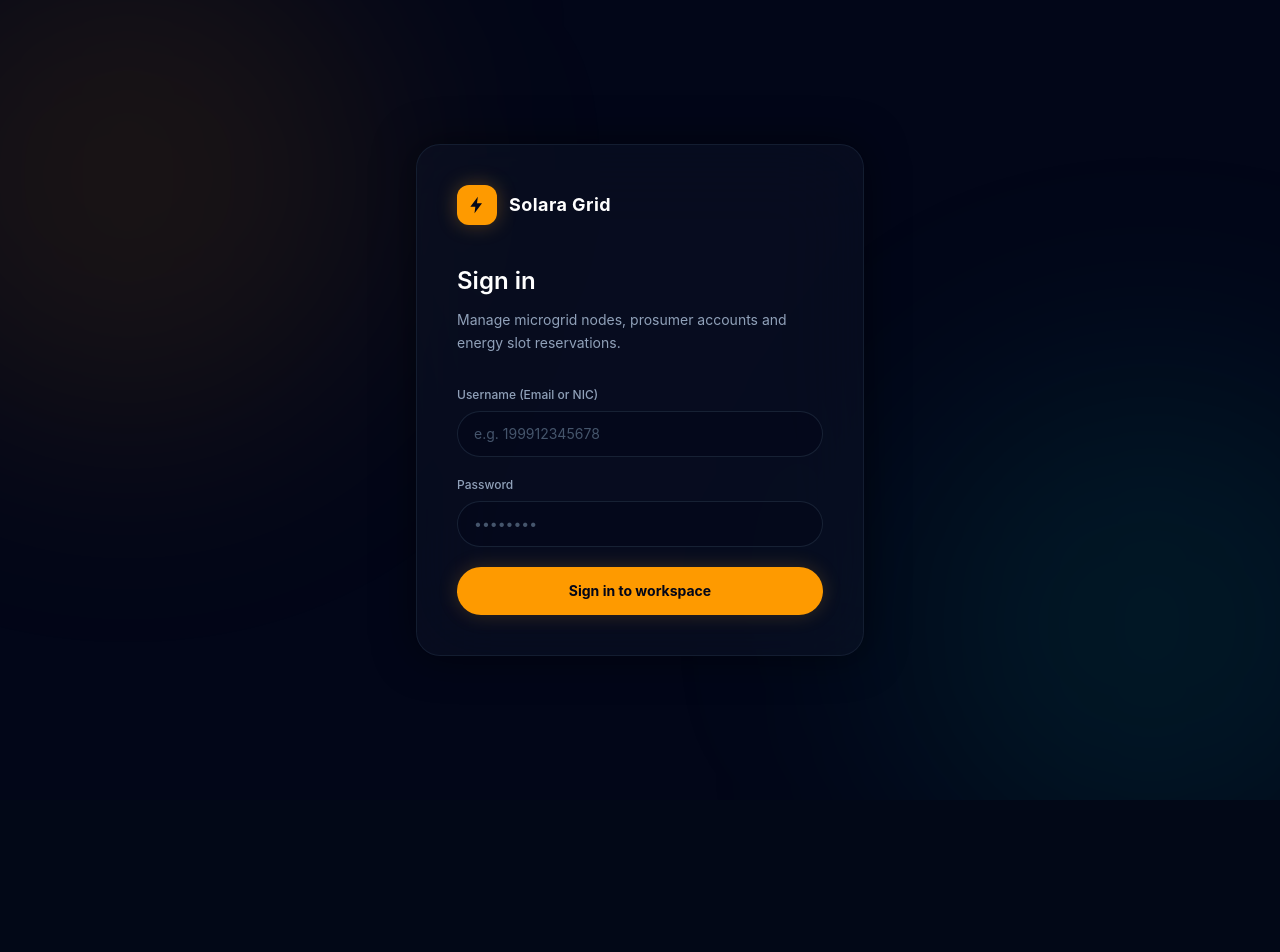
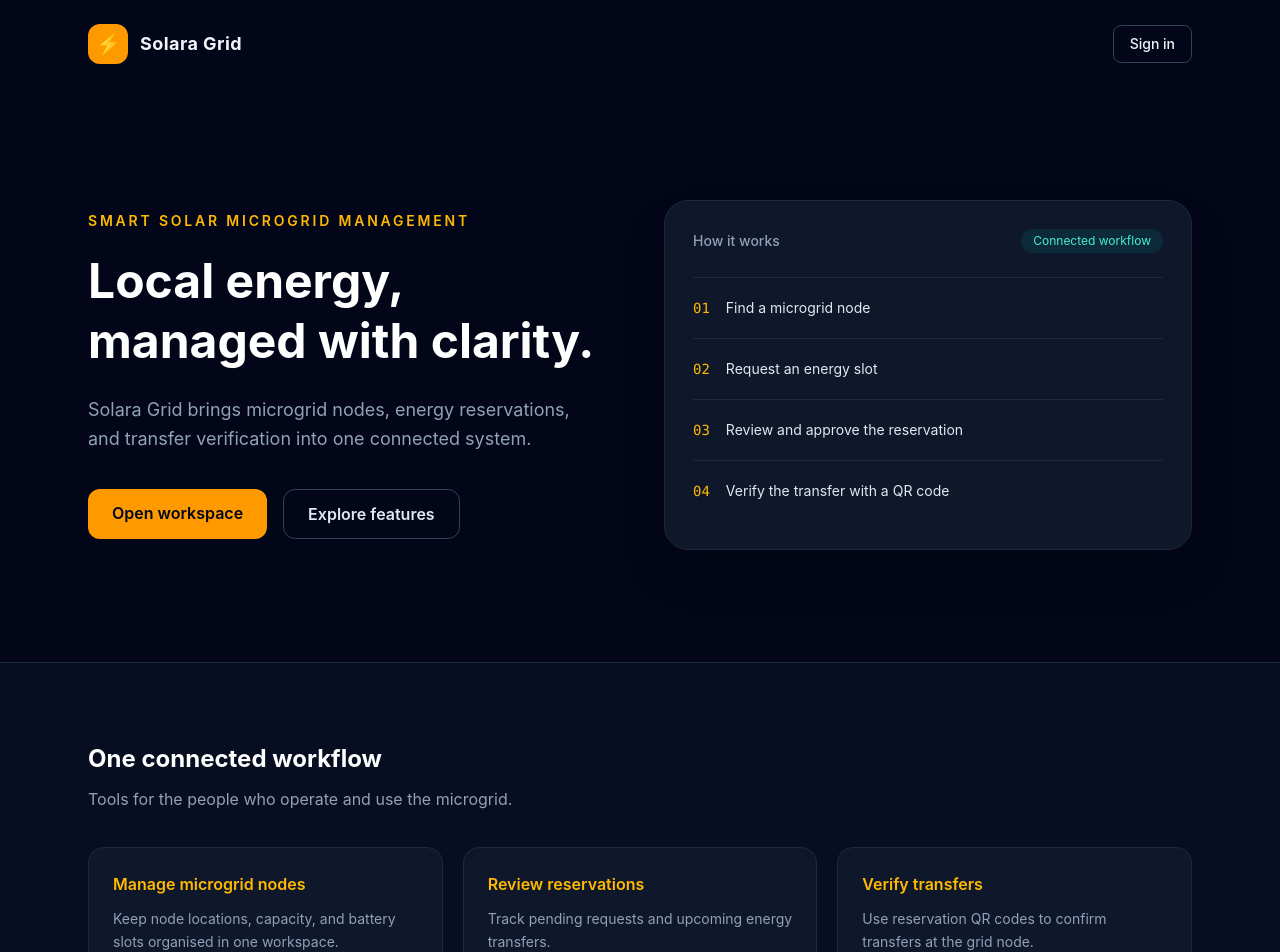
Before and after one commit to DinuriN/smart-solar-microgrid-trading-system, a React (Vite) app in the folder web/: page / in a window 1280 px wide. Before the commit this address led to /login. Shown: the top 952 px of the page. Before the commit the page ends 800 px from the top, so only its background shows below. Built offline with nearby package versions, Linux system fonts and the light colour scheme; no server answers.

Commit message:
add home page

```diff
--- a/web/src/App.jsx
+++ b/web/src/App.jsx
@@ -12,6 +12,7 @@ import ProtectedRoute from './components/auth/ProtectedRoute';
 import Dashboard from './pages/admin/Dashboard';
 import { PageHeaderProvider } from './context/PageHeaderContext';
 import OperatorDashboard from './pages/admin/OperatorDashboard';
+import Home from './pages/Home';
 
 
 function App() {
@@ -20,11 +21,13 @@ function App() {
       <PageHeaderProvider>
         <Routes>
 
+          <Route path="/" element={<Home />} />
           {/* Public Routes */}
           <Route path="/login" element={<Login />} />
 
           {/* Default route redirect to login */}
-          <Route path="/" element={<Navigate to="/login" replace />} />
+          {/* <Route path="/" element={<Navigate to="/login" replace />} /> */}
+
 
           {/* Protected Routes Wrapper - Thin Client (Only checks if logged in) */}
           <Route element={<ProtectedRoute />}>
--- /dev/null
+++ b/web/src/pages/Home.jsx
@@ -0,0 +1,124 @@
+import React from 'react';
+import { Link } from 'react-router-dom';
+
+const features = [
+  {
+    title: 'Manage microgrid nodes',
+    description: 'Keep node locations, capacity, and battery slots organised in one workspace.',
+  },
+  {
+    title: 'Review reservations',
+    description: 'Track pending requests and upcoming energy transfers.',
+  },
+  {
+    title: 'Verify transfers',
+    description: 'Use reservation QR codes to confirm transfers at the grid node.',
+  },
+];
+
+export default function Home() {
+  return (
+    <div className="min-h-screen bg-slate-950 text-slate-100">
+      <header className="mx-auto flex max-w-6xl items-center justify-between px-6 py-6">
+        <Link to="/" className="flex items-center gap-3" aria-label="Solara Grid home">
+          <span className="flex h-10 w-10 items-center justify-center rounded-xl bg-amber-500 text-xl font-bold text-slate-950">
+            ⚡
+          </span>
+          <span className="text-lg font-bold tracking-wide">Solara Grid</span>
+        </Link>
+
+        <Link
+          to="/login"
+          className="rounded-lg border border-slate-700 px-4 py-2 text-sm font-medium hover:border-amber-500 hover:text-amber-400"
+        >
+          Sign in
+        </Link>
+      </header>
+
+      <main>
+        <section className="mx-auto grid max-w-6xl gap-12 px-6 py-20 md:grid-cols-2 md:items-center md:py-28">
+          <div>
+            <p className="mb-5 text-sm font-semibold uppercase tracking-[0.2em] text-amber-400">
+              Smart solar microgrid management
+            </p>
+
+            <h1 className="max-w-xl text-4xl font-bold leading-tight text-white sm:text-5xl">
+              Local energy, managed with clarity.
+            </h1>
+
+            <p className="mt-6 max-w-lg text-lg leading-relaxed text-slate-400">
+              Solara Grid brings microgrid nodes, energy reservations, and
+              transfer verification into one connected system.
+            </p>
+
+            <div className="mt-9 flex flex-wrap gap-4">
+              <Link
+                to="/login"
+                className="rounded-xl bg-amber-500 px-6 py-3 font-semibold text-slate-950 hover:bg-amber-400"
+              >
+                Open workspace
+              </Link>
+              <a
+                href="#features"
+                className="rounded-xl border border-slate-700 px-6 py-3 font-semibold text-slate-200 hover:border-slate-500"
+              >
+                Explore features
+              </a>
+            </div>
+          </div>
+
+          <div className="rounded-3xl border border-slate-800 bg-slate-900 p-7 shadow-2xl">
+            <div className="mb-6 flex items-center justify-between">
+              <span className="text-sm font-medium text-slate-400">How it works</span>
+              <span className="rounded-full bg-teal-400/10 px-3 py-1 text-xs text-teal-300">
+                Connected workflow
+              </span>
+            </div>
+
+            {[
+              ['01', 'Find a microgrid node'],
+              ['02', 'Request an energy slot'],
+              ['03', 'Review and approve the reservation'],
+              ['04', 'Verify the transfer with a QR code'],
+            ].map(([number, label]) => (
+              <div
+                key={number}
+                className="flex items-center gap-4 border-t border-slate-800 py-5"
+              >
+                <span className="font-mono text-sm text-amber-400">{number}</span>
+                <span className="text-sm text-slate-200">{label}</span>
+              </div>
+            ))}
+          </div>
+        </section>
+
+        <section id="features" className="border-t border-slate-800 bg-slate-900/50">
+          <div className="mx-auto max-w-6xl px-6 py-20">
+            <h2 className="text-2xl font-bold text-white">One connected workflow</h2>
+            <p className="mt-3 text-slate-400">
+              Tools for the people who operate and use the microgrid.
+            </p>
+
+            <div className="mt-9 grid gap-5 md:grid-cols-3">
+              {features.map((feature) => (
+                <article
+                  key={feature.title}
+                  className="rounded-2xl border border-slate-800 bg-slate-900 p-6"
+                >
+                  <h3 className="font-semibold text-amber-400">{feature.title}</h3>
+                  <p className="mt-3 text-sm leading-relaxed text-slate-400">
+                    {feature.description}
+                  </p>
+                </article>
+              ))}
+            </div>
+          </div>
+        </section>
+      </main>
+
+      <footer className="border-t border-slate-800 px-6 py-7 text-center text-sm text-slate-500">
+        Solara Grid · Smart Solar Microgrid Trading System
+      </footer>
+    </div>
+  );
+}
```
